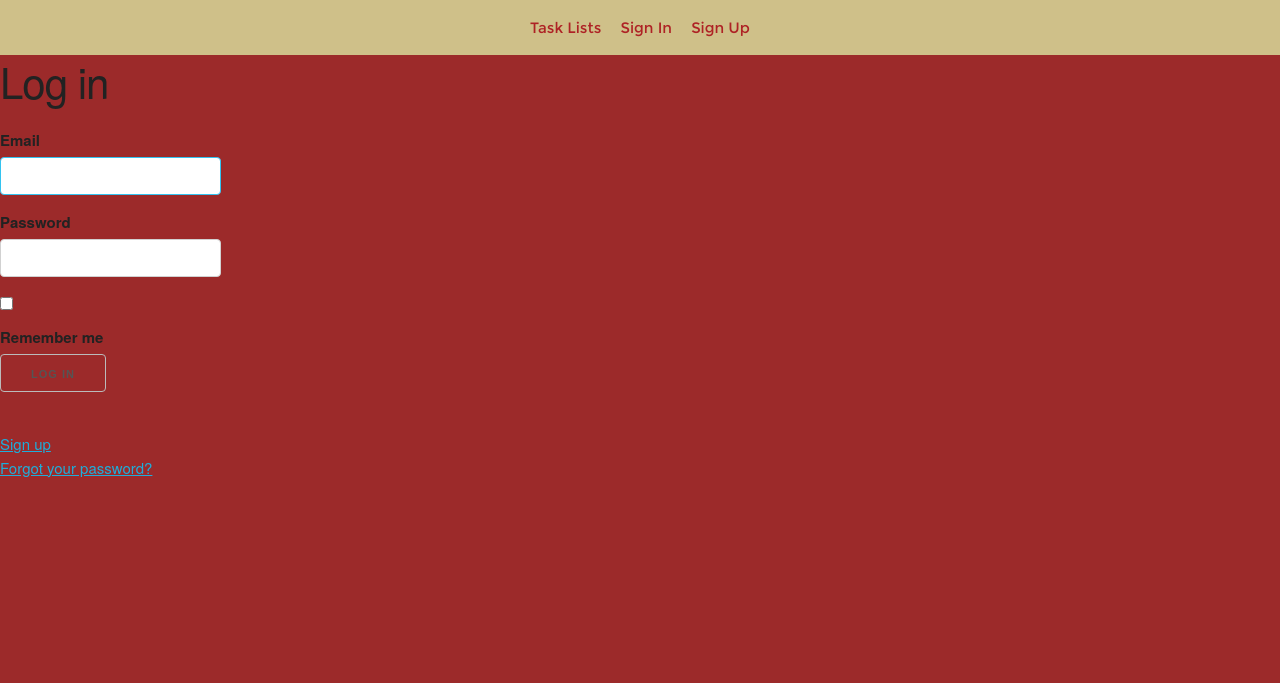
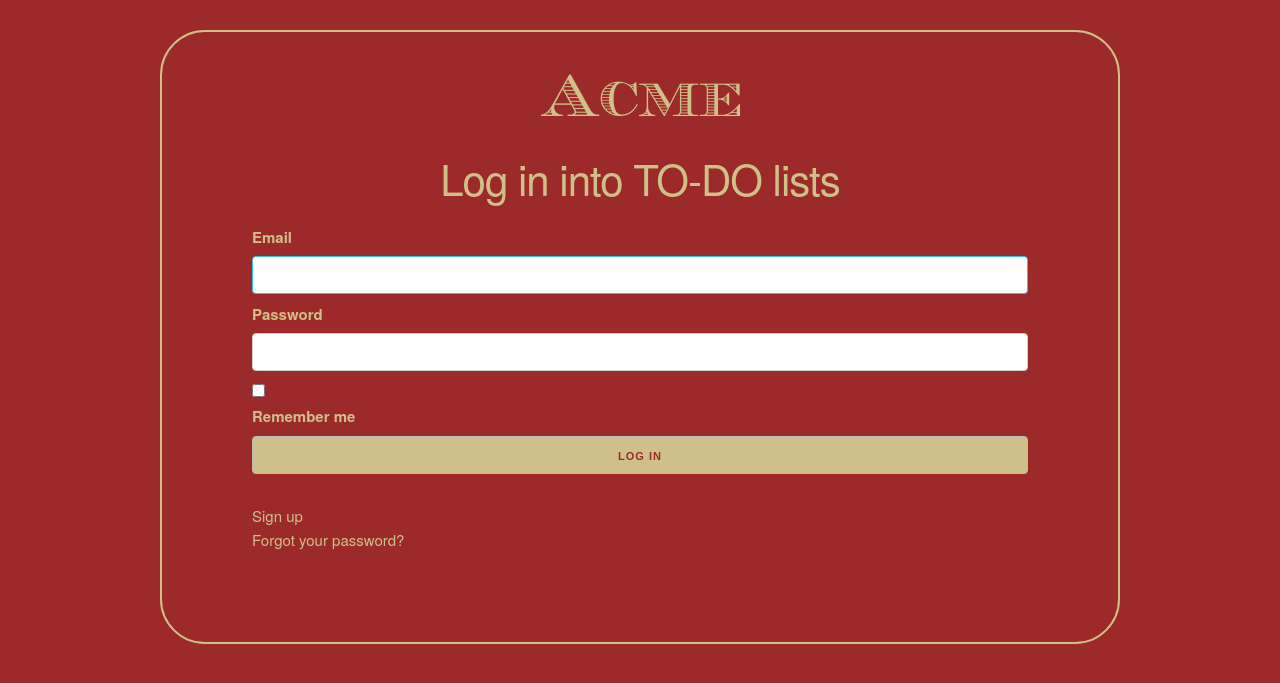
Before and after one commit to philipecortez/acme_rails, a Rails app: page /users/sign_in in a window 1280 px wide. Shown: the top 683 px of the page. Run offline with Rails 7, Linux system fonts and the light colour scheme; some libraries are stand-ins or nearby versions.

Commit message:
sign in sign up and forgot password forms css

```diff
--- a/app/assets/stylesheets/base.css
+++ b/app/assets/stylesheets/base.css
@@ -33,3 +33,7 @@ footer {
   text-align: center;
   padding: 2em;
 }
+
+.not-change-color:hover  {
+  color: inherit;
+}
--- /dev/null
+++ b/app/assets/stylesheets/devise/devise-forms.css
@@ -0,0 +1,65 @@
+.form {
+  color: #cfc089;
+  border: 2px solid;
+  border-radius: 3em;
+  padding: 1em 6em 6em 6em;
+  margin: 2em auto 0 auto;
+}
+
+.form .app-logo {
+  width: 100%;
+  margin: 1em auto 1em auto;
+  text-align: center;
+  color: #cfc089;
+}
+
+.form .app-logo h1 {
+  font-size: 4em;
+  margin-bottom: 0.1em;
+  margin-top: 0.3em;
+  font-family: "Acme Logo", sans-serif;
+  font-weight: 500;
+}
+
+.form h2 {
+  text-align: center;
+}
+
+.form label {
+  display: block;
+  margin-bottom: 0.5em;
+}
+
+.form input, textarea{
+  width: 100%;
+  margin-bottom: 0.5em;
+  padding: 0.5em;
+}
+
+
+.form input[type=checkbox]{
+  width: auto;
+  margin-right: 1em;
+}
+
+.form input[type=submit] {
+  color: #9c2a2a;
+  background: #cfc089;
+}
+
+.form input[type=submit]:hover {
+   color: #9c2a2a;
+}
+
+.form a {
+  color: #cfc089;
+  text-decoration: none;
+}
+
+/*.form > a:hover, a:visited, a:active {
+  color: #cfc089;
+}*/
+/*
+.form h1 > a:hover, a:visited, a:active {
+  color: #cfc089;
+}*/
--- a/app/assets/stylesheets/devise/registration.css
+++ /dev/null
@@ -1,20 +0,0 @@
-.form {
-  color: #cfc089;
-  border: 2px solid;
-  border-radius: 3em;
-  padding: 1em 6em 6em 6em;
-  margin: 2em auto 0 auto;
-}
-.form h2 {
-  text-align: center;
-}
-.form label {
-  display: block;
-  margin-bottom: 0.5em;
-}
-
-.form input, textarea{
-  width: 100%;
-  margin-bottom: 0.5em;
-  padding: 0.5em;
-}
--- a/app/assets/stylesheets/home.css
+++ b/app/assets/stylesheets/home.css
@@ -14,9 +14,7 @@
 }
 
 .app-logo h2 {
-	font-size: 2em;
-	line-height: 2.4;
-	margin-right: 1.5em;
+	font-size: 5em;
   margin-bottom: 0.1em;
   margin-top: 0.3em;
 	font-family: "Acme Regular", sans-serif;
--- a/app/views/devise/sessions/new.html.erb
+++ b/app/views/devise/sessions/new.html.erb
@@ -1,9 +1,16 @@
-<h2>Log in</h2>
+<main class="container">
+  <div class="row">
+    <div class="twelve columns">
+      <div class="form">
+        <div class="app-logo">
+          <h1><%=link_to "Acme", root_path, class: 'not-change-color' %></h1>
+        </div>
+        <h2>Log in into TO-DO lists</h2>
 
         <%= simple_form_for(resource, as: resource_name, url: session_path(resource_name)) do |f| %>
           <div class="form-inputs">
             <%= f.input :email, required: false, autofocus: true %>
-    <%= f.input :password, required: false %>
+            <%= f.input :password, required: false, as: :password %>
             <%= f.input :remember_me, as: :boolean if devise_mapping.rememberable? %>
           </div>
 
@@ -13,3 +20,7 @@
         <% end %>
 
         <%= render "devise/shared/links" %>
+      </div>
+    </div>
+  </div>
+</main>
--- a/app/views/devise/shared/_links.html.erb
+++ b/app/views/devise/shared/_links.html.erb
@@ -1,25 +1,25 @@
 <%- if controller_name != 'sessions' %>
-  <%= link_to "Log in", new_session_path(resource_name) %><br />
+  <%= link_to "Log in", new_session_path(resource_name), class: 'not-change-color' %><br />
 <% end -%>
 
 <%- if devise_mapping.registerable? && controller_name != 'registrations' %>
-  <%= link_to "Sign up", new_registration_path(resource_name) %><br />
+  <%= link_to "Sign up", new_registration_path(resource_name), class: 'not-change-color' %><br />
 <% end -%>
 
 <%- if devise_mapping.recoverable? && controller_name != 'passwords' && controller_name != 'registrations' %>
-  <%= link_to "Forgot your password?", new_password_path(resource_name) %><br />
+  <%= link_to "Forgot your password?", new_password_path(resource_name), class: 'not-change-color' %><br />
 <% end -%>
 
 <%- if devise_mapping.confirmable? && controller_name != 'confirmations' %>
-  <%= link_to "Didn't receive confirmation instructions?", new_confirmation_path(resource_name) %><br />
+  <%= link_to "Didn't receive confirmation instructions?", new_confirmation_path(resource_name), class: 'not-change-color' %><br />
 <% end -%>
 
 <%- if devise_mapping.lockable? && resource_class.unlock_strategy_enabled?(:email) && controller_name != 'unlocks' %>
-  <%= link_to "Didn't receive unlock instructions?", new_unlock_path(resource_name) %><br />
+  <%= link_to "Didn't receive unlock instructions?", new_unlock_path(resource_name), class: 'not-change-color' %><br />
 <% end -%>
 
 <%- if devise_mapping.omniauthable? %>
   <%- resource_class.omniauth_providers.each do |provider| %>
-    <%= link_to "Sign in with #{OmniAuth::Utils.camelize(provider)}", omniauth_authorize_path(resource_name, provider) %><br />
+    <%= link_to "Sign in with #{OmniAuth::Utils.camelize(provider)}", omniauth_authorize_path(resource_name, provider), class: 'not-change-color' %><br />
   <% end -%>
 <% end -%>
--- a/app/views/layouts/application.html.erb
+++ b/app/views/layouts/application.html.erb
@@ -9,25 +9,10 @@
   </head>
 
   <body>
-    <header>
-      <nav>
-        <ul>
-          <li>
-            <a href="#">Task Lists</a>
-          </li>
-          <li>
-            <%= link_to "Sign In", new_user_session_path%>
-          </li>
-          <li>
-            <%= link_to "Sign Up", new_user_registration_path%>
-          </li>
-        </ul>
-      </nav>
-    </header>
+    <%= yield %>
     <% if flash.present?%>
       <p class="notice"><%= notice %></p>
       <p class="alert"><%= alert %></p>
     <% end %>
-    <%= yield %>
   </body>
 </html>
```
Also changed, not shown: app/views/devise/passwords/new.html.erb (+11 -0 lines), app/views/devise/registrations/new.html.erb (+5 -2 lines), app/views/home/index.erb (+16 -1 lines). Lines whose indentation alone changed are shown as unchanged.
